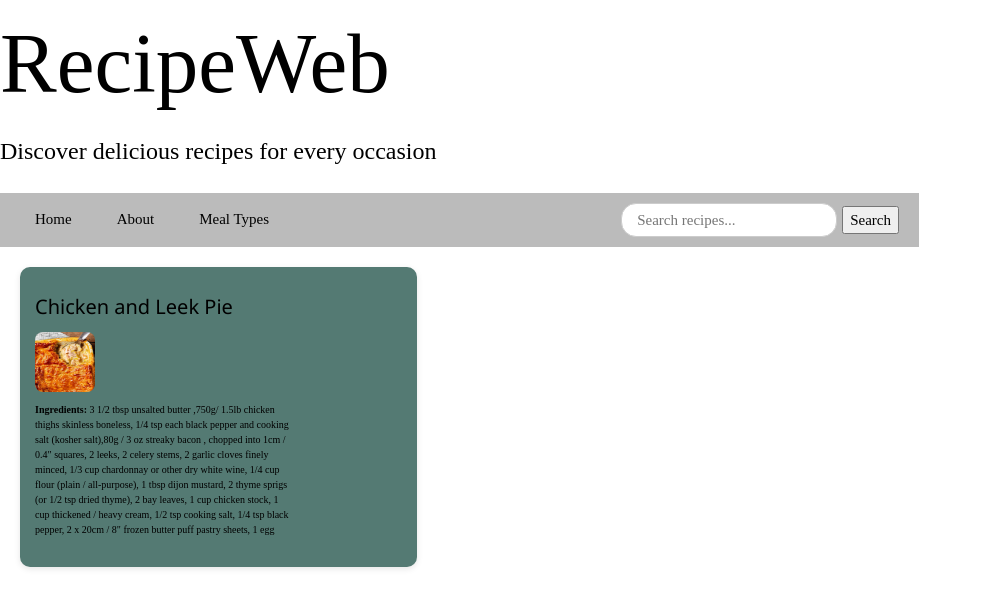
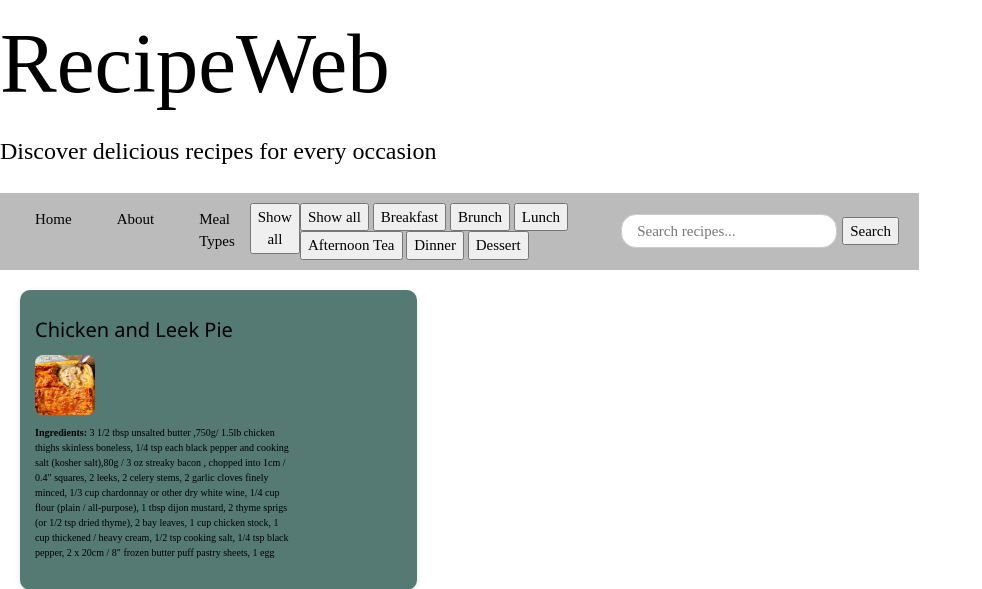
Before and after one commit to AcaciaMay/AssesmentRecipeWeb, a Flask app: page / in a window 1280 px wide. Shown: the top 589 px of the page, without its empty margins (0-982 px from the left). Run offline with Flask 3, Linux system fonts and the light colour scheme; data comes from the database, SQL or seed files in the repository; some web fonts are replaced.

Commit message:
adding code to add the categorys under meal types

```diff
--- a/app.py
+++ b/app.py
@@ -16,6 +16,22 @@ def get_db():
         db.row_factory = sqlite3.Row
     return db
 
+
+@app.route('/')
+def index():
+    conn = sqlite3.connect('my_database.db')
+    cursor = conn.cursor()
+
+    cursor.execute("SELECT name, category FROM Recipes")
+    items = cursor.fetchall() # Returns list of tuples: [('Dinner', 'Dessert'), ...]
+
+    conn.close()
+    return render_template('index.html', items=items)
+
+    cursor.execute("SELECT DISTINCT category FROM Recipes")
+    categories = [c[0] for c in cursor.fetchall()]
+    return render_template('index.html', items=items, categories=categories)
+
 @app.teardown_appcontext
 def close_connection(exception):
     db = getattr(g, '_database', None)
--- a/templates/home.html
+++ b/templates/home.html
@@ -21,6 +21,31 @@
     <a href="/about" class="nav-button">About</a>
     <a href="/meal-types" class="nav-button">Meal Types</a>
   </div>
+
+<div id="myBtnContainer">
+  <button class="btn active" onclick="filterSelection('all')">Show all</button>
+  {% for category in categories %}
+    <button class="btn" onclick="filterSelection('{{ category }}')">{{ category }}</button>
+  {% endfor %}
+</div>
+
+<!-- Control buttons -->
+<div id="myBtnContainer">
+  <button class="btn active" onclick="filterSelection('all')"> Show all</button>
+  <button class="btn" onclick="filterSelection('Breakfast')"> Breakfast</button>
+  <button class="btn" onclick="filterSelection('Brunch')"> Brunch</button>
+  <button class="btn" onclick="filterSelection('Lunch')"> Lunch</button>
+  <button class="btn" onclick="filterSelection('Afternoon tea')"> Afternoon Tea</button>
+  <button class="btn" onclick="filterSelection('Dinner')"> Dinner</button>
+  <button class="btn" onclick="filterSelection('Dessert')"> Dessert</button>
+</div>
+
+<div class="container">
+  {% for name, category in items %}
+    <!-- category from database becomes the filter class -->
+    <div class="filterDiv {{ category }}">{{ name }}</div>
+  {% endfor %}
+</div>
 
   <form action="/search" method="GET" class="nav-search-form">
     <input type="text" name="query" placeholder="Search recipes..." class="nav-search">
```
